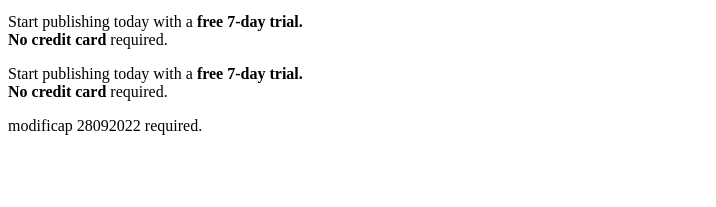
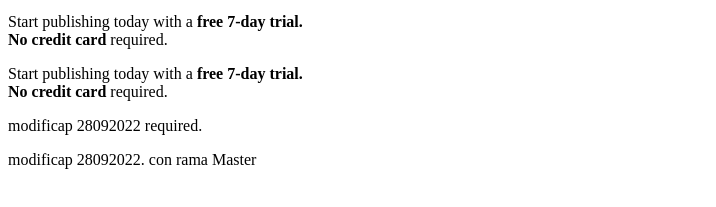
Before and after one commit to raulso/git1, a plain HTML site: page index.html in a window 1280 px wide. Shown: the part 101-308 px from the top of the page, without its empty margins (0-716 px from the left). Drawn offline with Linux system fonts and the light colour scheme.

Commit message:
comentario con rama master 28 09

```diff
--- a/index.html
+++ b/index.html
@@ -21,6 +21,8 @@
 
                 <p class="p2">modificap 28092022 </B> required.</p>
 
+            <p class="p2">modificap 28092022. con rama Master</p>
+
 
     </body>
 
```
